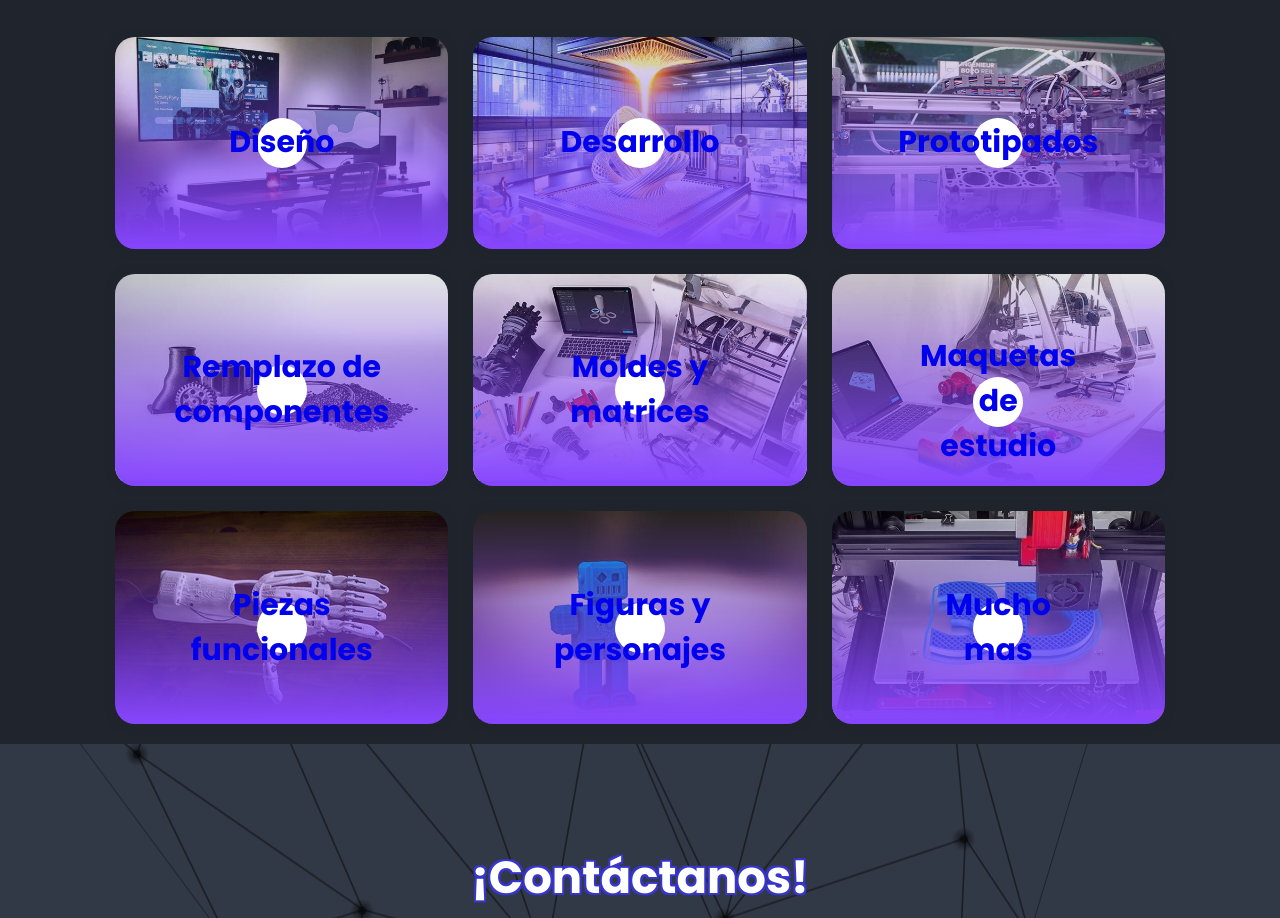
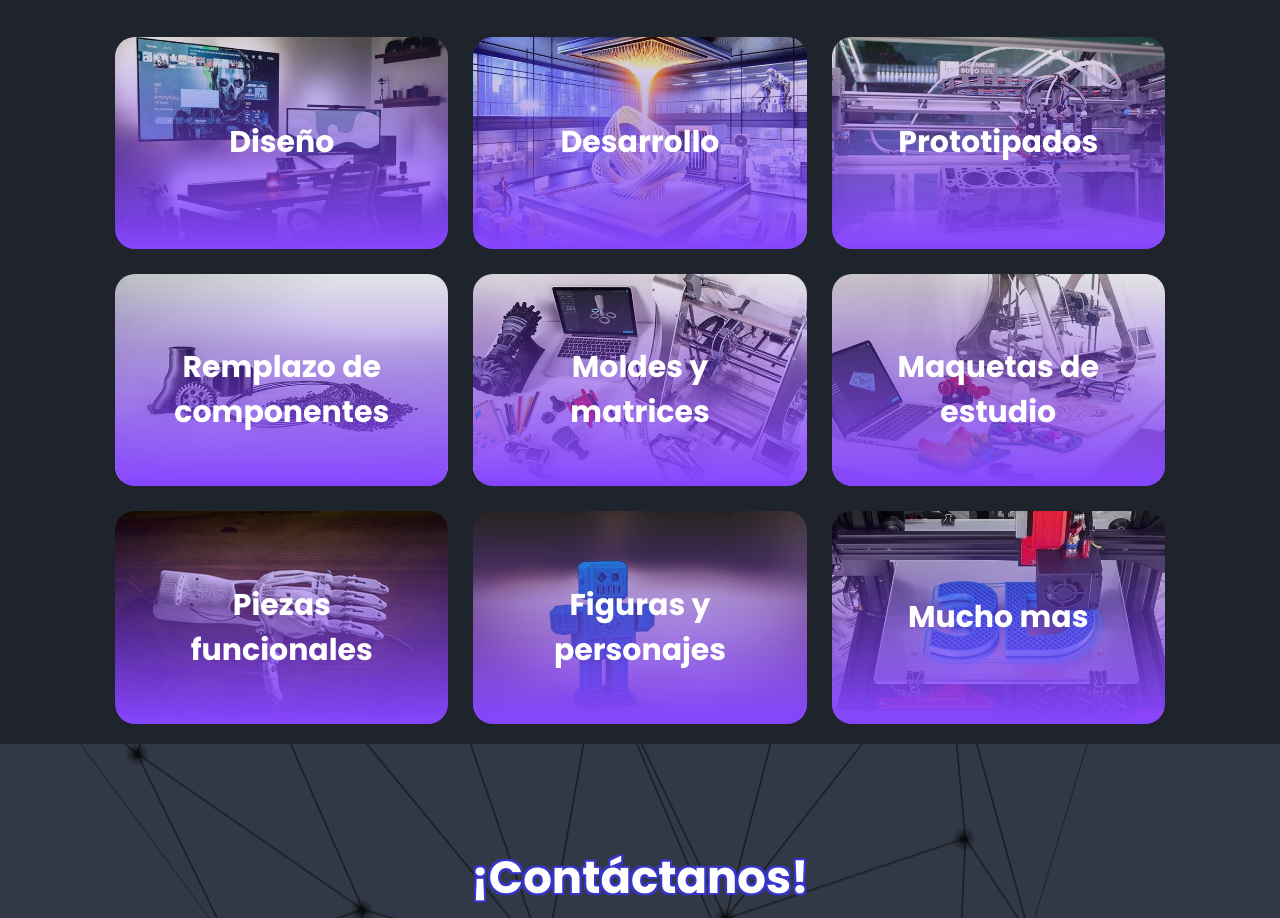
Before and after one commit to emisorato1/ES3D, a plain HTML site: page index.html in a window 1280 px wide. Shown: the part 1909-2827 px from the top of the page. Drawn offline with nearby package versions, Linux system fonts and the light colour scheme.

Commit message:
Update style.css
2

```diff
--- a/public/css/style.css
+++ b/public/css/style.css
@@ -407,6 +407,17 @@ section{
     font-size: 2rem;
     color: var(--second-bg-color);
 }
+.servicios h4 a {
+    text-decoration: none; /* Elimina el subrayado del enlace */
+    color: inherit; /* Usa el mismo color del texto del <h4> */
+    background: none; /* Elimina cualquier fondo aplicado al enlace */
+    padding: 0; /* Elimina cualquier relleno */
+    border: none; /* Elimina cualquier borde */
+    align-self: flex-end;
+    width: 100%;
+}
+
+
 
 
 
```
